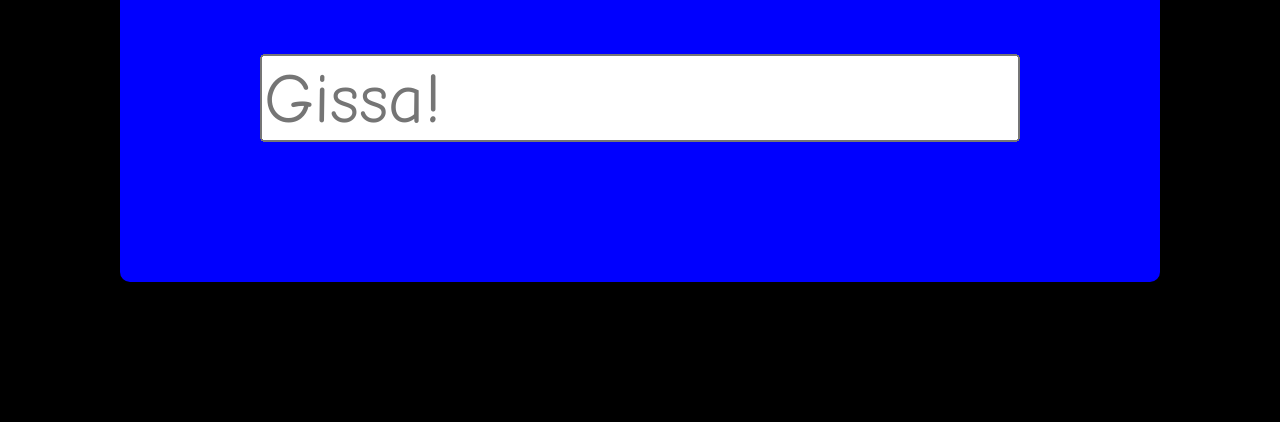
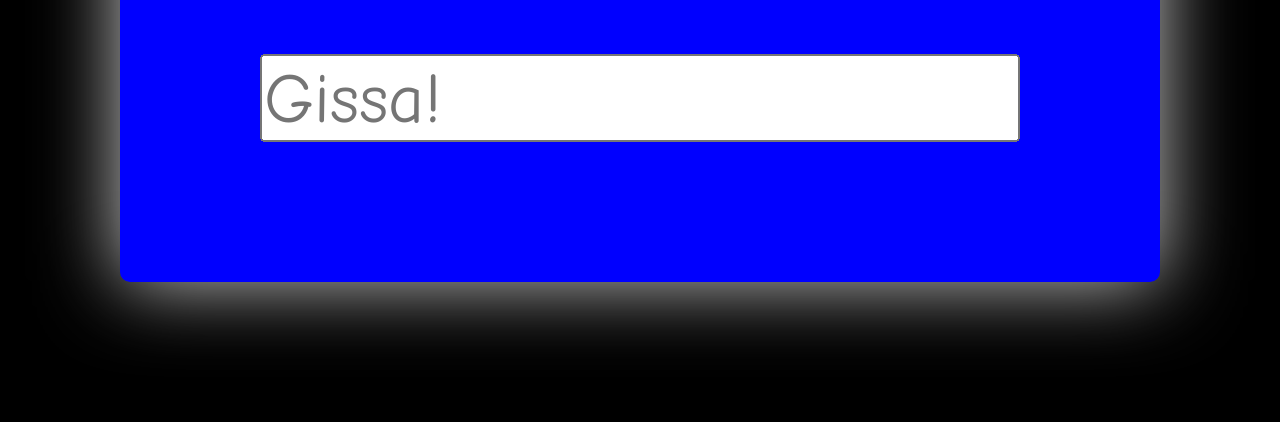
Before and after one commit to maxkernw/gissa, a plain HTML site: page index.html in a window 1280 px wide. Shown: the part 378-800 px from the top of the page. Drawn offline with Linux system fonts and the light colour scheme.

Commit message:
Update main.css

```diff
--- a/main.css
+++ b/main.css
@@ -23,7 +23,7 @@ main {
   position: absolute;
   padding: 2rem;
   height: fit-content;
-  box-shadow: 0 0 10px rgba(yellow, yellow, yellow, 0.5);
+  box-shadow: 0 0 40px rgba(225, 225, 225, 0.9);
   display: grid;
   grid-template-columns: 1fr;
   border-radius: 5px;
```
